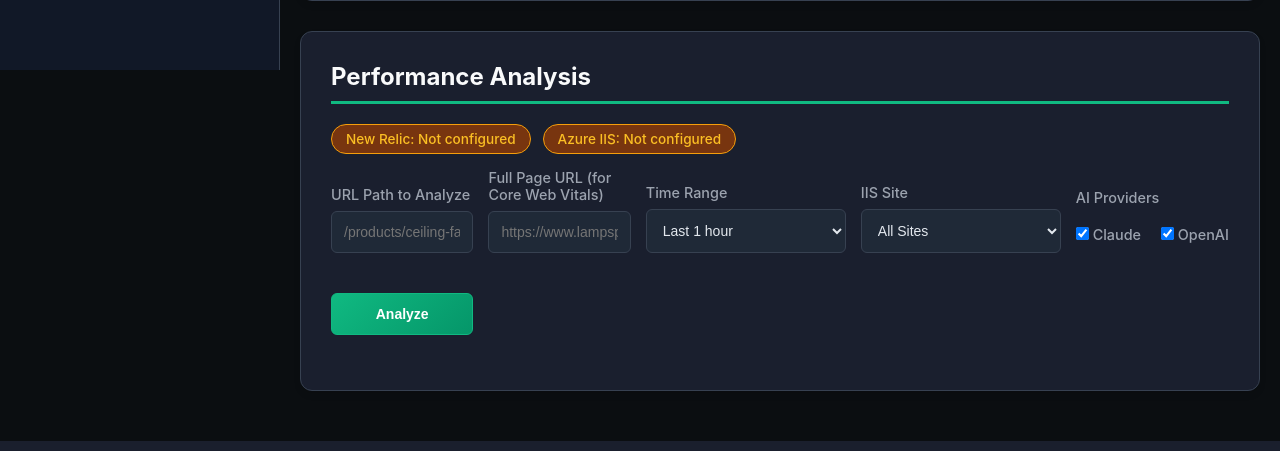
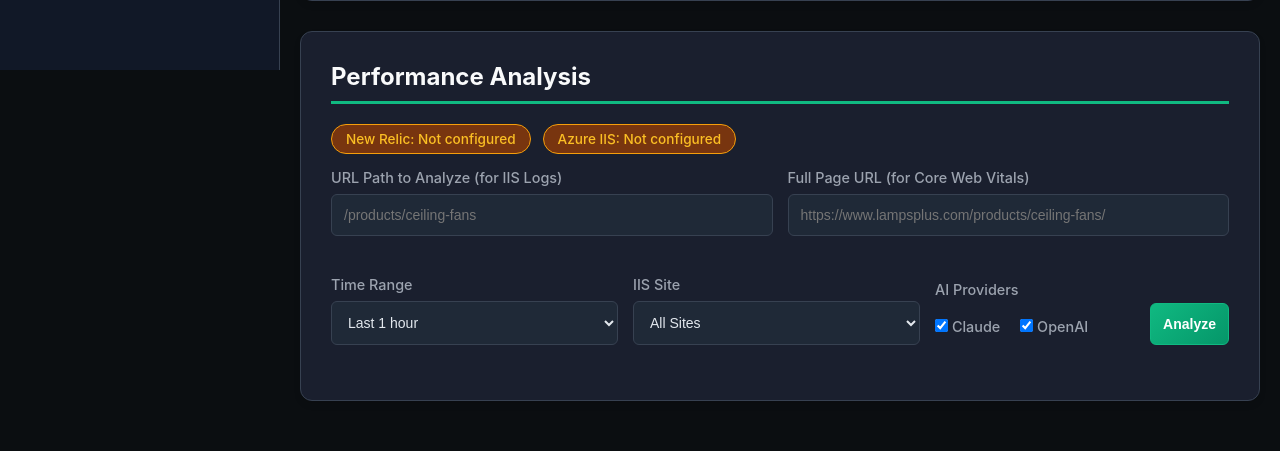
Before and after one commit to vorakas/pagespeed, a Flask app: page /ai-analysis in a window 1280 px wide. Shown: the part 730-1181 px from the top of the page. Run offline with Flask 3, Linux system fonts and the light colour scheme; data that the repository does not hold is empty; some libraries are stand-ins or nearby versions.

Commit message:
Improve AI Analysis input layout and rename URL field
Move URL Path and Full Page URL to their own row above the options grid,
rename "URL Path to Analyze" to "URL Path to Analyze (for IIS Logs)" for
clarity, and adjust the grid columns so the Analyze button sits next to
the AI Providers field.

Co-Authored-By: Claude Opus 4.6 <noreply@anthropic.com>

```diff
--- a/static/css/style.css
+++ b/static/css/style.css
@@ -3870,9 +3870,16 @@ body.light-mode .export-size-label {
     margin-bottom: 20px;
 }
 
+.ai-url-inputs {
+    display: grid;
+    grid-template-columns: 1fr 1fr;
+    gap: 15px;
+    margin-bottom: 15px;
+}
+
 .ai-input-grid {
     display: grid;
-    grid-template-columns: 1fr 1fr 200px 200px auto;
+    grid-template-columns: 1fr 1fr 200px auto;
     gap: 15px;
     align-items: end;
 }
@@ -4117,6 +4124,7 @@ body.light-mode .export-size-label {
 }
 
 @media (max-width: 768px) {
+    .ai-url-inputs,
     .ai-input-grid {
         grid-template-columns: 1fr;
     }
--- a/templates/ai_analysis.html
+++ b/templates/ai_analysis.html
@@ -91,15 +91,20 @@
                 <span id="azureStatus" class="data-source-badge"></span>
             </div>
 
-            <div class="ai-input-grid">
+            <!-- URL inputs (full width, stacked) -->
+            <div class="ai-url-inputs">
                 <div class="form-group">
-                    <label for="aiUrlPath">URL Path to Analyze</label>
+                    <label for="aiUrlPath">URL Path to Analyze (for IIS Logs)</label>
                     <input type="text" id="aiUrlPath" placeholder="/products/ceiling-fans">
                 </div>
                 <div class="form-group">
                     <label for="aiPageUrl">Full Page URL (for Core Web Vitals)</label>
                     <input type="text" id="aiPageUrl" placeholder="https://www.lampsplus.com/products/ceiling-fans/">
                 </div>
+            </div>
+
+            <!-- Options row -->
+            <div class="ai-input-grid">
                 <div class="form-group">
                     <label for="aiTimeRange">Time Range</label>
                     <select id="aiTimeRange">
```
